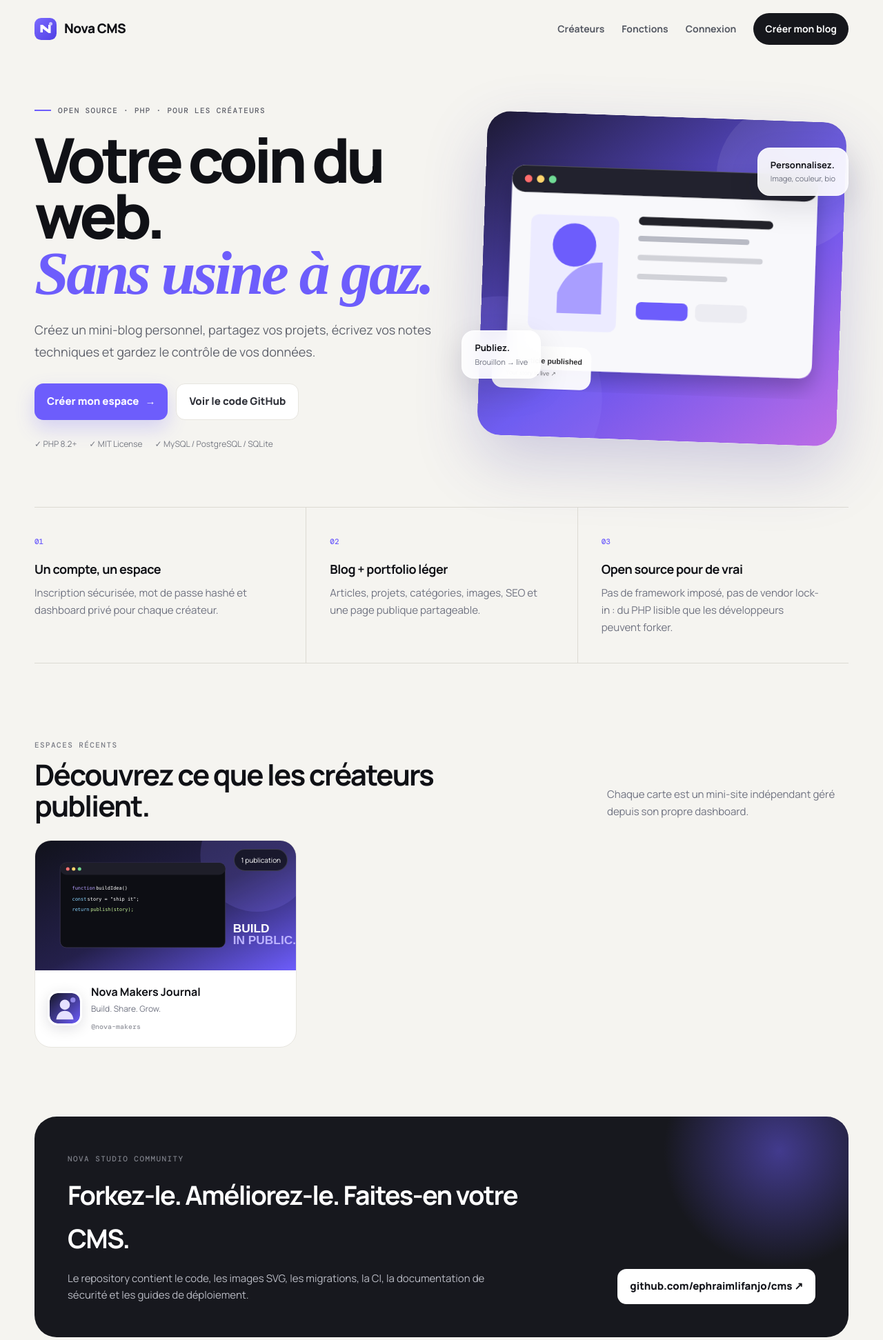
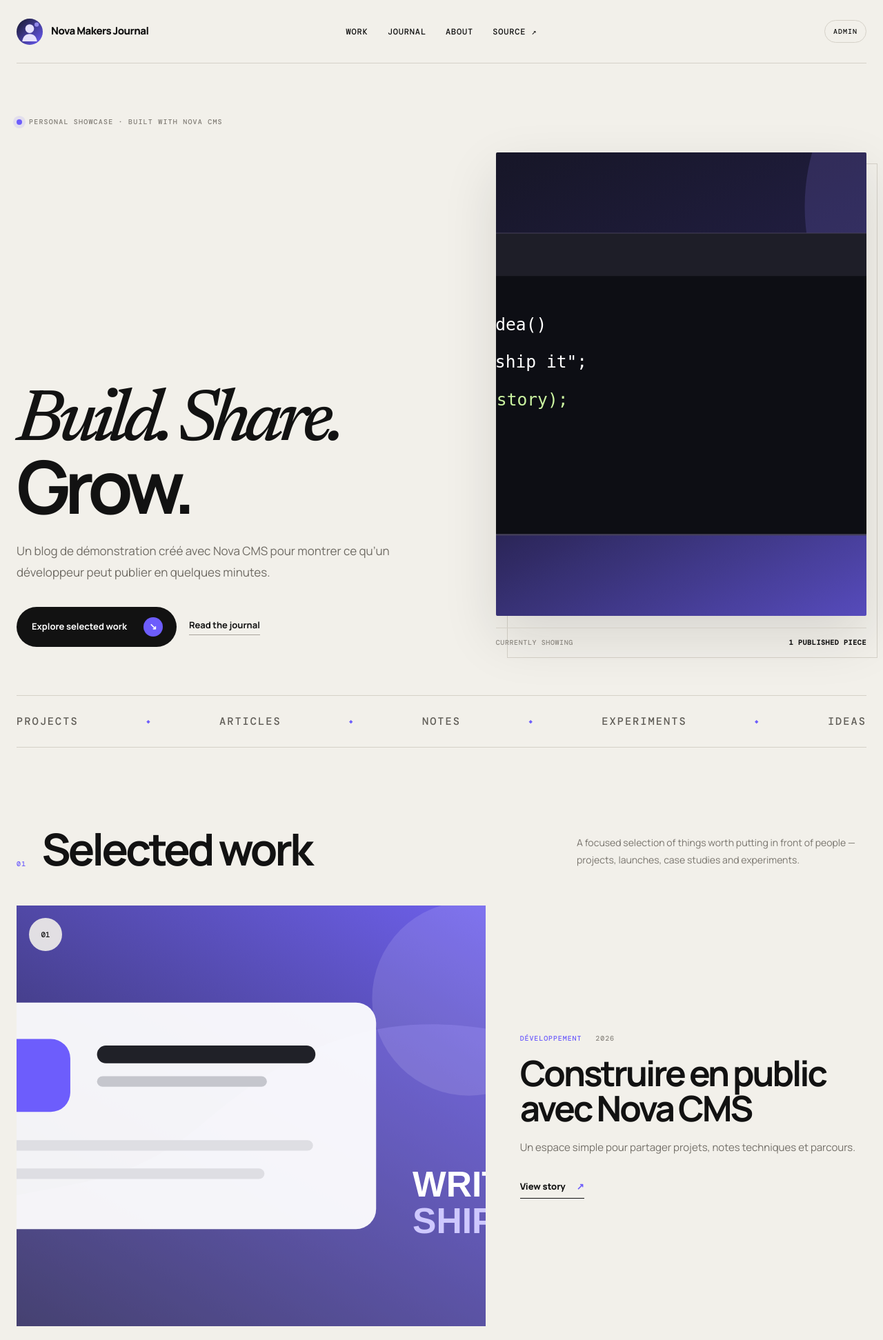
Before and after one commit to ephraimlifanjo/cms, a PHP site: page / in a window 1280 px wide. Shown: the top 1943 px of the page at 69% size. Run offline with PHP 8.4, Linux system fonts and the light colour scheme; some libraries are stand-ins or nearby versions; some web fonts are replaced.

Commit message:
Nova CMS v1.2 — showcase-first redesign
Make the public root the creator's personal showcase, add editorial design system, selected work/journal/about sections, showcase site selector, docs, and PHP 8.5 CI coverage.

```diff
--- a/index.php
+++ b/index.php
@@ -1,15 +1,143 @@
 <?php
 require __DIR__ . '/bootstrap.php';
-$sites = public_sites(12);
-render_header('Créez votre espace sur le web', 'Nova CMS permet à chaque développeur de créer son mini-blog, publier ses projets et partager son travail.');
-render_nav();
+
+$requestedSlug = trim((string) env('CMS_PUBLIC_SITE_SLUG', ''));
+$site = $requestedSlug !== '' ? site_by_slug($requestedSlug) : null;
+if (!$site) {
+    $available = public_sites(1);
+    $site = $available[0] ?? null;
+}
+
+if (!$site) {
+    $site = [
+        'id' => 0,
+        'name' => env('CMS_SITE_NAME', 'Nova Showcase') ?? 'Nova Showcase',
+        'slug' => 'showcase',
+        'tagline' => 'Designer · Developer · Builder',
+        'bio' => 'A personal corner of the web for selected work, experiments and writing.',
+        'avatar' => 'assets/images/avatar-default.svg',
+        'cover_image' => 'assets/images/cover-code.svg',
+        'accent' => '#5d5bf7',
+    ];
+}
+
+$articles = (int) $site['id'] > 0 ? site_articles((int) $site['id'], true) : [];
+$featured = array_values(array_filter($articles, fn(array $article): bool => (int)($article['featured'] ?? 0) === 1));
+if (!$featured) $featured = array_slice($articles, 0, 3);
+$journal = array_slice($articles, 0, 6);
+$accent = valid_accent((string)($site['accent'] ?? '#5d5bf7'));
+
+render_header($site['name'], $site['tagline'] ?: $site['bio'], 'showcase-body');
 ?>
-<main>
-<section class="platform-hero section-shell">
-  <div class="hero-copy"><div class="eyebrow"><span></span> Open source · PHP · Pour les créateurs</div><h1>Votre coin du web.<br><em>Sans usine à gaz.</em></h1><p>Créez un mini-blog personnel, partagez vos projets, écrivez vos notes techniques et gardez le contrôle de vos données.</p><div class="hero-actions"><a class="btn btn-primary" href="<?=e(app_url('register.php'))?>">Créer mon espace <span>→</span></a><a class="btn btn-ghost" href="https://github.com/ephraimlifanjo/cms">Voir le code GitHub</a></div><div class="hero-proof"><span>✓ PHP 8.2+</span><span>✓ MIT License</span><span>✓ MySQL / PostgreSQL / SQLite</span></div></div>
-  <div class="hero-art" aria-hidden="true"><img class="hero-art-main" src="<?=e(app_url('assets/images/hero-studio.svg'))?>" alt=""><div class="floating-card floating-one"><b>Publiez.</b><small>Brouillon → live</small></div><div class="floating-card floating-two"><b>Personnalisez.</b><small>Image, couleur, bio</small></div></div>
-</section>
-<section id="features" class="section-shell feature-strip"><article><span class="feature-icon">01</span><h3>Un compte, un espace</h3><p>Inscription sécurisée, mot de passe hashé et dashboard privé pour chaque créateur.</p></article><article><span class="feature-icon">02</span><h3>Blog + portfolio léger</h3><p>Articles, projets, catégories, images, SEO et une page publique partageable.</p></article><article><span class="feature-icon">03</span><h3>Open source pour de vrai</h3><p>Pas de framework imposé, pas de vendor lock-in : du PHP lisible que les développeurs peuvent forker.</p></article></section>
-<section id="creators" class="section-shell creators-section"><div class="section-heading"><div><span class="eyebrow-text">ESPACES RÉCENTS</span><h2>Découvrez ce que les créateurs publient.</h2></div><p>Chaque carte est un mini-site indépendant géré depuis son propre dashboard.</p></div><div class="creator-grid"><?php foreach($sites as $site): ?><a class="creator-card" href="<?=e(app_url('site.php?slug=' . rawurlencode($site['slug'])))?>"><div class="creator-cover"><img src="<?=e(safe_asset_url($site['cover_image'], 'assets/images/cover-creative.svg'))?>" alt=""><span class="article-count"><?=(int)$site['article_count']?> publication<?=(int)$site['article_count']===1?'':'s'?></span></div><div class="creator-meta"><img class="creator-avatar" src="<?=e(safe_asset_url($site['avatar'], 'assets/images/avatar-default.svg'))?>" alt=""><div><h3><?=e($site['name'])?></h3><p><?=e($site['tagline'] ?: 'Un espace propulsé par Nova CMS')?></p><small>@<?=e($site['slug'])?></small></div></div></a><?php endforeach; ?></div></section>
-<section class="section-shell open-source-banner"><div><span class="eyebrow-text">NOVA STUDIO COMMUNITY</span><h2>Forkez-le. Améliorez-le. Faites-en votre CMS.</h2><p>Le repository contient le code, les images SVG, les migrations, la CI, la documentation de sécurité et les guides de déploiement.</p></div><a class="btn btn-dark" href="https://github.com/ephraimlifanjo/cms">github.com/ephraimlifanjo/cms ↗</a></section>
-</main><?php render_footer(); ?>
+<link rel="stylesheet" href="<?= e(app_url('assets/showcase.css')) ?>">
+<div class="showcase" style="--accent:<?= e($accent) ?>">
+  <header class="showcase-nav shell">
+    <a class="showcase-identity" href="<?= e(app_url()) ?>">
+      <img src="<?= e(safe_asset_url((string)$site['avatar'], 'assets/images/avatar-default.svg')) ?>" alt="">
+      <span><?= e($site['name']) ?></span>
+    </a>
+    <nav aria-label="Navigation principale">
+      <a href="#work">Work</a>
+      <a href="#journal">Journal</a>
+      <a href="#about">About</a>
+      <a href="https://github.com/ephraimlifanjo/cms" rel="noreferrer">Source ↗</a>
+    </nav>
+    <a class="admin-entry" href="<?= e(app_url('login.php')) ?>" aria-label="Administration">Admin</a>
+  </header>
+
+  <main>
+    <section class="showcase-hero shell">
+      <div class="hero-status"><span></span> PERSONAL SHOWCASE · BUILT WITH NOVA CMS</div>
+      <div class="hero-grid">
+        <div class="hero-title-wrap">
+          <h1><?= e($site['tagline'] ?: 'Ideas, work & things worth sharing.') ?></h1>
+          <p><?= e($site['bio']) ?></p>
+          <div class="hero-cta">
+            <a href="#work" class="primary-action">Explore selected work <span>↘</span></a>
+            <a href="#journal" class="quiet-action">Read the journal</a>
+          </div>
+        </div>
+        <figure class="hero-visual">
+          <img src="<?= e(safe_asset_url((string)$site['cover_image'], 'assets/images/cover-code.svg')) ?>" alt="<?= e($site['name']) ?>">
+          <figcaption><span>Currently showing</span><strong><?= count($articles) ?> published piece<?= count($articles) === 1 ? '' : 's' ?></strong></figcaption>
+        </figure>
+      </div>
+      <div class="hero-marquee" aria-hidden="true"><span>PROJECTS</span><i>◆</i><span>ARTICLES</span><i>◆</i><span>NOTES</span><i>◆</i><span>EXPERIMENTS</span><i>◆</i><span>IDEAS</span></div>
+    </section>
+
+    <section id="work" class="showcase-section shell">
+      <header class="section-intro">
+        <div><span class="section-index">01</span><h2>Selected work</h2></div>
+        <p>A focused selection of things worth putting in front of people — projects, launches, case studies and experiments.</p>
+      </header>
+
+      <?php if ($featured): ?>
+      <div class="work-stack">
+        <?php foreach (array_slice($featured, 0, 3) as $index => $article): ?>
+          <article class="work-card <?= $index === 0 ? 'work-card-large' : '' ?>">
+            <a class="work-media" href="<?= e(app_url('article.php?site=' . rawurlencode((string)$site['slug']) . '&slug=' . rawurlencode((string)$article['slug']))) ?>">
+              <img src="<?= e(safe_asset_url((string)$article['image'])) ?>" alt="">
+              <span class="work-number">0<?= $index + 1 ?></span>
+            </a>
+            <div class="work-copy">
+              <div class="work-meta"><span><?= e($article['category']) ?></span><time><?= e(substr((string)($article['published_at'] ?: $article['updated_at']), 0, 4)) ?></time></div>
+              <h3><a href="<?= e(app_url('article.php?site=' . rawurlencode((string)$site['slug']) . '&slug=' . rawurlencode((string)$article['slug']))) ?>"><?= e($article['title']) ?></a></h3>
+              <p><?= e($article['excerpt'] ?: excerpt((string)$article['content'], 190)) ?></p>
+              <a class="project-link" href="<?= e(app_url('article.php?site=' . rawurlencode((string)$site['slug']) . '&slug=' . rawurlencode((string)$article['slug']))) ?>">View story <span>↗</span></a>
+            </div>
+          </article>
+        <?php endforeach; ?>
+      </div>
+      <?php else: ?>
+        <div class="showcase-empty">
+          <img src="<?= e(app_url('assets/images/hero-studio.svg')) ?>" alt="">
+          <div><span class="section-index">YOUR FIRST BLOCK</span><h3>This area is ready for your best work.</h3><p>Publish an article from the admin and mark it as featured. It will become a showcase card here automatically.</p><a href="<?= e(app_url('login.php')) ?>">Open admin →</a></div>
+        </div>
+      <?php endif; ?>
+    </section>
+
+    <section class="manifesto-band">
+      <div class="shell manifesto-inner">
+        <span>Not another social profile.</span>
+        <p>A small, intentional website where your work has room to breathe.</p>
+      </div>
+    </section>
+
+    <section id="journal" class="showcase-section shell journal-section">
+      <header class="section-intro">
+        <div><span class="section-index">02</span><h2>Journal</h2></div>
+        <p>Notes, observations, tutorials and updates. The CMS part stays simple; the public reading experience stays beautiful.</p>
+      </header>
+      <div class="journal-list">
+        <?php if ($journal): foreach ($journal as $article): ?>
+          <a class="journal-row" href="<?= e(app_url('article.php?site=' . rawurlencode((string)$site['slug']) . '&slug=' . rawurlencode((string)$article['slug']))) ?>">
+            <span class="journal-date"><?= e(substr((string)($article['published_at'] ?: $article['updated_at']), 0, 10)) ?></span>
+            <span class="journal-title"><?= e($article['title']) ?></span>
+            <span class="journal-category"><?= e($article['category']) ?></span>
+            <span class="journal-arrow">↗</span>
+          </a>
+        <?php endforeach; else: ?>
+          <div class="journal-placeholder">No public notes yet. The showcase is ready for your first article.</div>
+        <?php endif; ?>
+      </div>
+    </section>
+
+    <section id="about" class="about-showcase shell">
+      <div class="about-photo"><img src="<?= e(safe_asset_url((string)$site['avatar'], 'assets/images/avatar-default.svg')) ?>" alt="<?= e($site['name']) ?>"></div>
+      <div class="about-copy">
+        <span class="section-index">03 · ABOUT</span>
+        <h2>A personal website first.<br>A CMS second.</h2>
+        <p><?= e($site['bio']) ?></p>
+        <p class="about-secondary">Nova CMS handles publishing, drafts, images and editing behind the scenes. Visitors only see a polished showcase of the person and their work.</p>
+        <div class="about-links"><a href="#work">Selected work</a><a href="#journal">Writing</a><a href="https://github.com/ephraimlifanjo/cms">Fork this CMS ↗</a></div>
+      </div>
+    </section>
+  </main>
+
+  <footer class="showcase-footer shell">
+    <div><strong><?= e($site['name']) ?></strong><span><?= e($site['tagline']) ?></span></div>
+    <div><span>Personal showcase</span><span>Powered quietly by <a href="https://github.com/ephraimlifanjo/cms">Nova CMS</a></span></div>
+  </footer>
+</div>
+<script src="<?= e(app_url('assets/app.js')) ?>" defer></script>
+</body></html>
```
Also changed, not shown: docs/SHOWCASE_ARCHITECTURE.md (added, +61 -0 lines), .github/workflows/php-ci.yml, README.md, assets/showcase.css (added), 1 other file.
